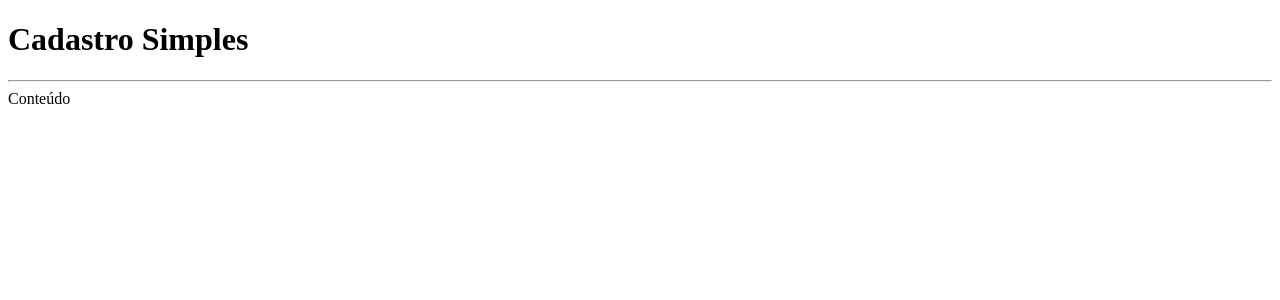
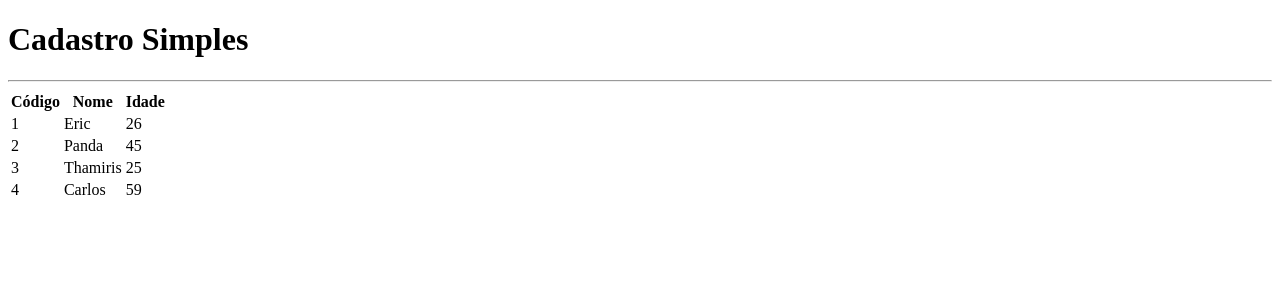
Before and after one commit to EricEOL/next-firebase, a Next.js app: page / in a window 1280 px wide. Shown: the top 300 px of the page. Built offline with nearby package versions, Linux system fonts and the light colour scheme.

Commit message:
Creating a table component

```diff
--- /dev/null
+++ b/src/components/Table.tsx
@@ -0,0 +1,41 @@
+import Client from "../core/Client";
+
+interface TableProps {
+  clients: Client[];
+}
+
+export function Table(props: TableProps) {
+
+  function tableHeader() {
+    return (
+      <tr>
+        <th>Código</th>
+        <th>Nome</th>
+        <th>Idade</th>
+      </tr>
+    )
+  }
+
+  function tableData() {
+    return props.clients?.map((client, index) => {
+      return (
+        <tr key={client.id}>
+          <td>{client.id}</td>
+          <td>{client.name}</td>
+          <td>{client.age}</td>
+        </tr>
+      )
+    })
+  }
+
+  return (
+    <table>
+      <thead>
+        {tableHeader()}
+      </thead>
+      <tbody>
+        {tableData()}
+      </tbody>
+    </table>
+  )
+}
--- /dev/null
+++ b/src/core/Client.ts
@@ -0,0 +1,28 @@
+export default class Client {
+  #id: string;
+  #name: string;
+  #age: number;
+
+  constructor(name: string, age: number, id: string = null) {
+    this.#name = name;
+    this.#age = age;
+    this.#id = id;
+  }
+
+  static void() {
+    return new Client('', 0);
+  }
+
+  get id() {
+    return this.#id;
+  }
+
+  get name() {
+    return this.#name;
+  }
+
+  get age() {
+    return this.#age;
+  }
+
+}
--- a/src/pages/index.tsx
+++ b/src/pages/index.tsx
@@ -1,6 +1,16 @@
 import { Layout } from "../components/Layout";
+import { Table } from "../components/Table";
+import Client from "../core/Client";
 
 export default function Home() {
+
+  const clients = [
+    new Client('Eric', 26, '1'),
+    new Client('Panda', 45, '2'),
+    new Client('Thamiris', 25, '3'),
+    new Client('Carlos', 59, '4')
+  ]
+
   return (
     <div className={`
       flex justify-center items-center h-screen
@@ -8,7 +18,7 @@ export default function Home() {
       text-white
     `}>
       <Layout title="Cadastro Simples">
-        <span>Conteúdo</span>
+        <Table clients={clients}></Table>
       </Layout>
     </div>
   )
--- a/tsconfig.json
+++ b/tsconfig.json
@@ -1,6 +1,6 @@
 {
   "compilerOptions": {
-    "target": "es5",
+    "target": "ES2015",
     "lib": [
       "dom",
       "dom.iterable",
```
